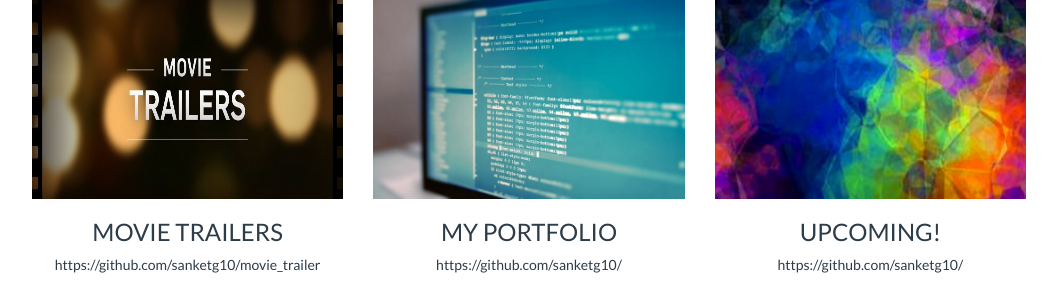
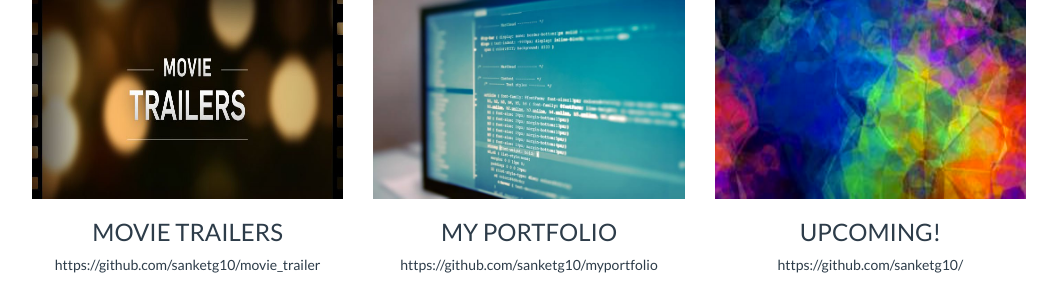
Before and after one commit to sanketg10/movie_trailer, a Flask app: page / in a window 1280 px wide. Shown: the part 800-1085 px from the top of the page, without its empty margins (111-1168 px from the left). Run offline with Flask 2, Linux system fonts and the light colour scheme; some libraries are stand-ins or nearby versions.

Commit message:
adding link for portfolio site

```diff
--- a/templates/index.html
+++ b/templates/index.html
@@ -45,7 +45,7 @@
                 <a target="_blank" href="#">
                 <img class="imageproj img-responsive" src={{ url_for('static', filename='mainbody2.jpg') }} alt="logo for portfolio site"/>
                 <h3 class= "project text-uppercase">My Portfolio</h3>
-                <p><a class= "git1" target="_blank" href="https://github.com/sanketg10/">https://github.com/sanketg10/ </p>
+                <p><a class= "git1" target="_blank" href="https://github.com/sanketg10/">https://github.com/sanketg10/myportfolio </p>
                 </a>
             </div>
             <div class = "col-md-4">
```
